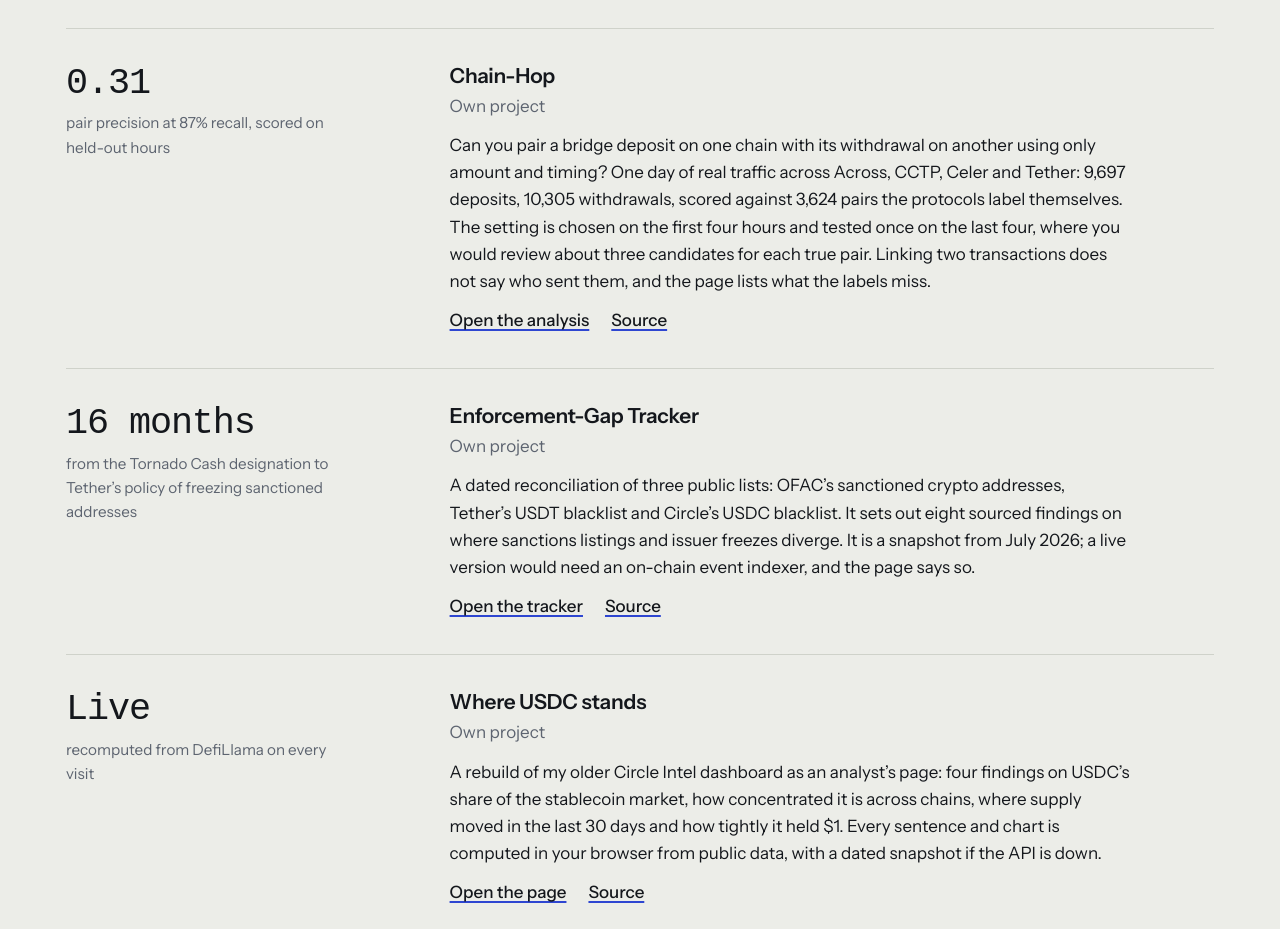
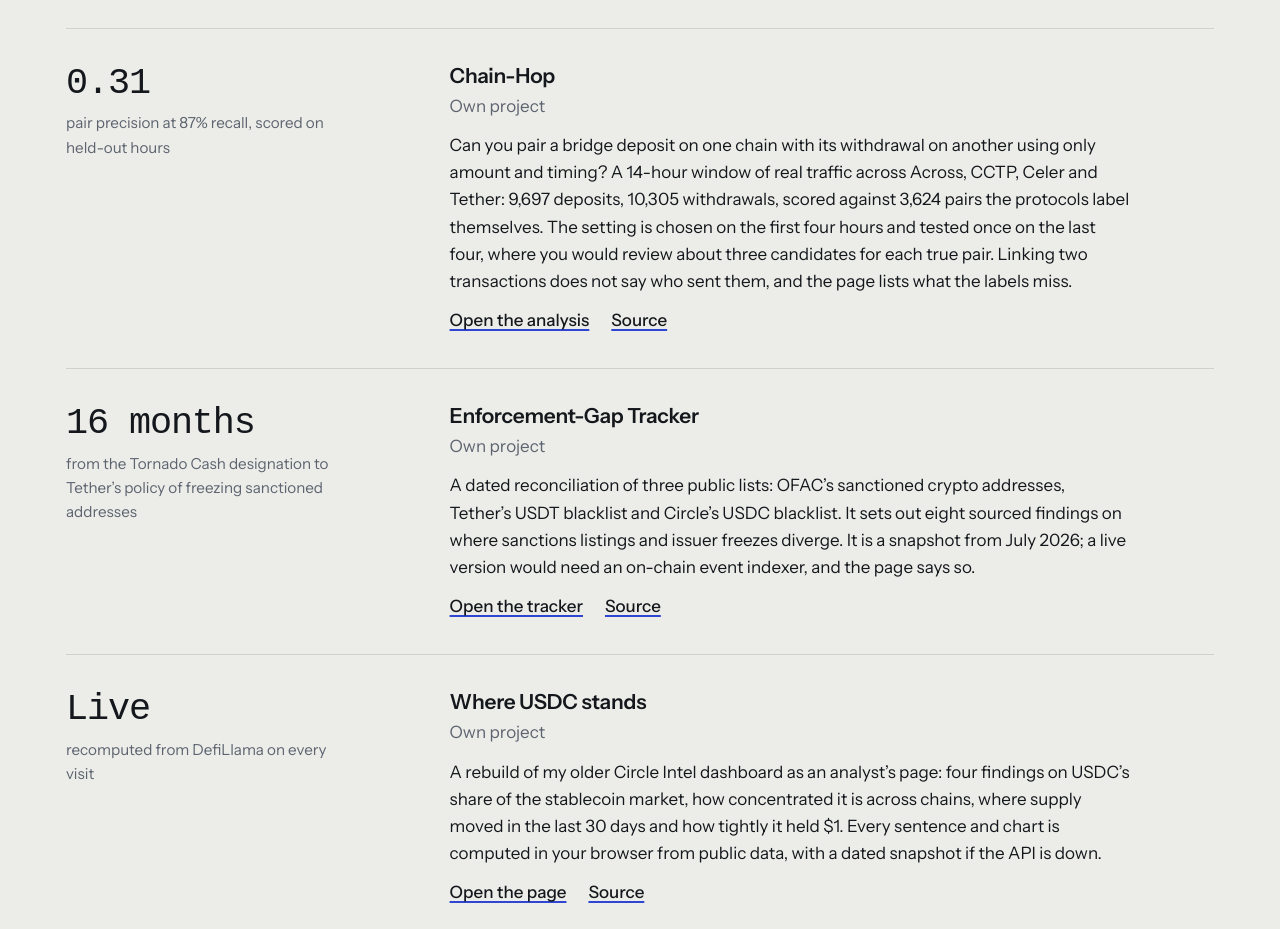
Before and after one commit to elsaicequeen/elsaicequeen.github.io, a plain HTML site: page index.html in a window 1280 px wide. Shown: the part 2620-3549 px from the top of the page. Drawn offline with nearby package versions, Linux system fonts and the light colour scheme; a web font is replaced by a local one.

Commit message:
Fix Chain-Hop window wording
Co-Authored-By: Claude Opus 5.5 <noreply@anthropic.com>

```diff
--- a/index.html
+++ b/index.html
@@ -213,7 +213,7 @@ footer{color:var(--muted); padding:40px 0 80px; font-size:.98rem}
     <div class="body">
       <h3>Chain-Hop</h3>
       <p class="where">Own project</p>
-      <p>Can you pair a bridge deposit on one chain with its withdrawal on another using only amount and timing? One day of real traffic across Across, CCTP, Celer and Tether: 9,697 deposits, 10,305 withdrawals, scored against 3,624 pairs the protocols label themselves. The setting is chosen on the first four hours and tested once on the last four, where you would review about three candidates for each true pair. Linking two transactions does not say who sent them, and the page lists what the labels miss.</p>
+      <p>Can you pair a bridge deposit on one chain with its withdrawal on another using only amount and timing? A 14-hour window of real traffic across Across, CCTP, Celer and Tether: 9,697 deposits, 10,305 withdrawals, scored against 3,624 pairs the protocols label themselves. The setting is chosen on the first four hours and tested once on the last four, where you would review about three candidates for each true pair. Linking two transactions does not say who sent them, and the page lists what the labels miss.</p>
       <div class="actions"><a href="chain-hop/">Open the analysis</a><a href="https://github.com/elsaicequeen/elsaicequeen.github.io/tree/main/chain-hop">Source</a></div>
     </div>
   </article>
```
